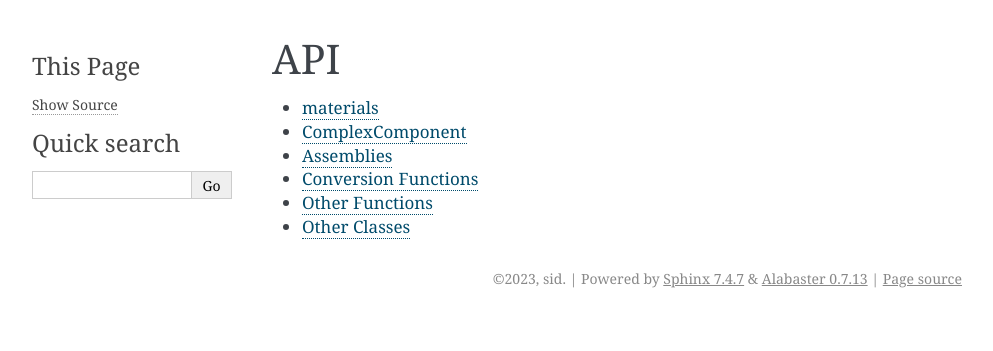
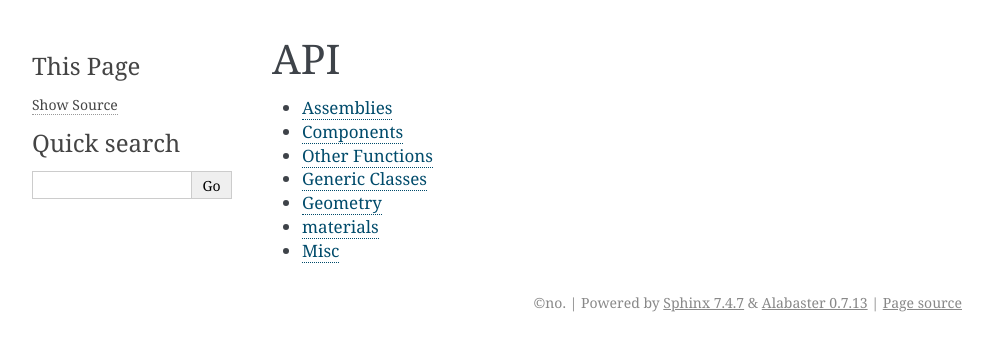
Before and after one commit to aurora-multiphysics/hypnos, a Sphinx documentation site: the page built from docs/source/api.rst, in a window 1280 px wide. Shown: the top 351 px of the page, without its empty margins (148-1141 px from the left). Built offline with Sphinx 7.4.7, drawn with Linux system fonts in a browser that asks for light colours.

Commit message:
update docs

```diff
--- a/docs/source/Materials.rst
+++ b/docs/source/Materials.rst
@@ -4,7 +4,7 @@ materials
 
 This contains the classes responsible for tracking materials and the interfaces between them.
 
-.. currentmodule:: cubism
+.. currentmodule:: materials
 
 .. autoclass:: Material
     :members:
--- a/docs/source/api.rst
+++ b/docs/source/api.rst
@@ -2,9 +2,10 @@ API
 ===
 
 .. toctree::
+    Assemblies
+    Components
+    Cubit Functions
+    Generic Classes
+    Geometry
     Materials
-    ComplexComponent
-    Assemblies
-    Conversion Functions
-    Other Functions
-    Other Classes
+    Misc
--- a/docs/source/conf.py
+++ b/docs/source/conf.py
@@ -18,7 +18,7 @@ sys.path.insert(0, os.path.abspath('../../'))
 # -- Project information -----------------------------------------------------
 
 project = 'blobmaker'
-copyright = '2023, sid'
+copyright = 'no'
 author = 'sid'
 
 # The full version, including alpha/beta/rc tags
--- a/main.py
+++ b/main.py
@@ -14,7 +14,7 @@ if __name__ == "__main__":
     # accept command line arguments
     parser = argparse.ArgumentParser()
     parser.add_argument("-f", "--file", type=str, help="name of json file", default="sample_breeder_pin.json")
-    parser.add_argument("-p", "--printinfo", action="store_true")
+    parser.add_argument("-p", "--info", action="store_true")
     args = parser.parse_args()
 
     # File to look at
@@ -107,7 +107,7 @@ elif __name__ == "__main__":
 
     cubit.cmd('export cubit "please_work.cub5')
     # print this information if cli flag used
-    if args.printinfo:
+    if args.info:
         MaterialsTracker().print_info()
     pass
 #       cubit.cmd('volume all scheme auto')
```
Also changed, not shown: components.py (+5 -3 lines), docs/source/Assemblies.rst (+13 -1 lines), docs/source/Components.rst (renamed from docs/source/ComplexComponent.rst, +6 -3 lines), docs/source/Conversion Functions.rst (deleted, +0 -14 lines), docs/source/Cubit Functions.rst (added, +24 -0 lines), docs/source/Generic Classes.rst (added, +10 -0 lines), docs/source/Geometry.rst (added, +12 -0 lines), docs/source/Misc.rst (added, +10 -0 lines), docs/source/Other Classes.rst (deleted, +0 -15 lines), docs/source/Other Functions.rst (deleted, +0 -22 lines), geometry.py (+7 -1 lines), 1 other file.
